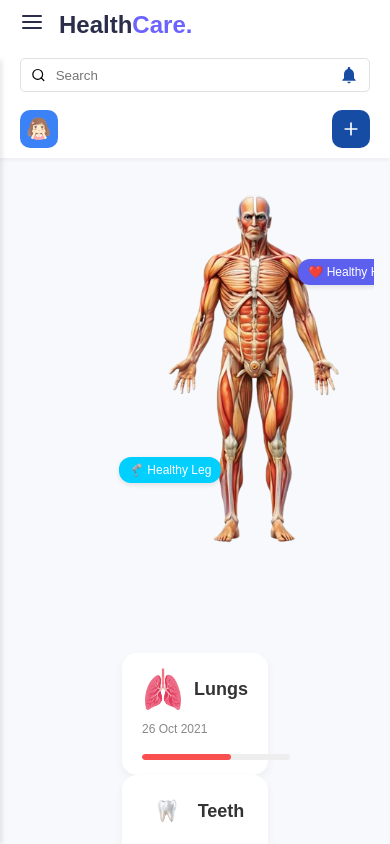
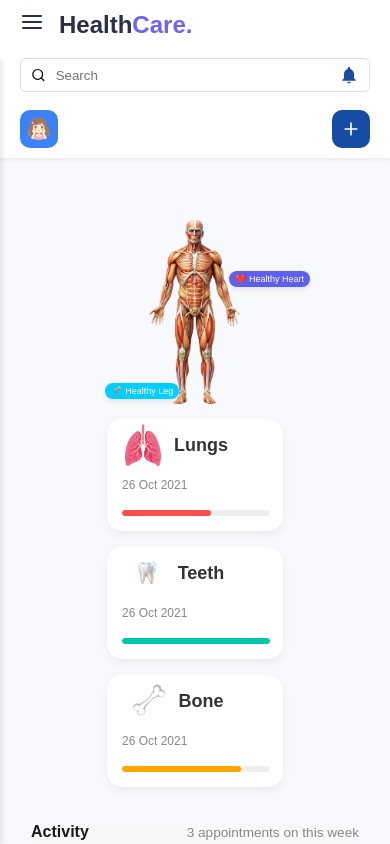
Before and after one commit to Dara18-bling/healthcare-dashboard, a React (Vite) app: page / in a window 390 px wide. Shown: the top 844 px of the page. Built offline with nearby package versions, Linux system fonts and the light colour scheme.

Commit message:
update helth status

```diff
--- a/src/components/DashboardMainContent/AnatomySection/AnatomySection.css
+++ b/src/components/DashboardMainContent/AnatomySection/AnatomySection.css
@@ -1,6 +1,6 @@
-.anatomy-container {
+/* .anatomy-container {
   position: relative;
-  width: 240px;
+  width: 230px;
 }
 
 .anatomy-img {
@@ -29,3 +29,82 @@
   background-color: #00cfff;
   color: white;
 }
+ */
+
+
+.anatomy-container {
+  position: relative;
+  width: 100%;
+  max-width: 230px;
+  margin: 15px; /* no auto centering */
+  overflow: visible;
+}
+
+.anatomy-img {
+  width: 100%;
+  transform: scale(1.4) translateY(20px);
+  transform-origin: top center;
+  display: block;
+}
+
+/* Indicator styles */
+.indicator {
+  position: absolute;
+  background: #fff;
+  padding: 6px 10px;
+  border-radius: 12px;
+  font-size: 12px;
+  box-shadow: 0 2px 5px rgba(0,0,0,0.1);
+  white-space: nowrap;
+  z-index: 2;
+}
+
+.heart {
+  top: 42%;
+  right: -35px; /* reduced to prevent right overflow */
+  background-color: #5d5fef;
+  color: white;
+}
+
+.leg {
+  bottom: -22%;
+  left: -6%;
+  background-color: #00cfff;
+  color: white;
+}
+
+/* Responsive: Tablet */
+@media (max-width: 768px) {
+  .anatomy-container {
+    max-width: 180px;
+  }
+
+  .anatomy-img {
+    transform: scale(1.3) translateY(15px);
+  }
+
+  .indicator {
+    font-size: 10px;
+    padding: 4px 8px;
+  }
+
+
+}
+
+/* Responsive: Mobile */
+@media (max-width: 480px) {
+  .anatomy-container {
+    max-width: 160px;
+  }
+
+  .anatomy-img {
+    transform: scale(1.2) translateY(10px);
+  }
+
+  .indicator {
+    font-size: 9px;
+    padding: 3px 6px;
+  }
+
+
+}
--- a/src/components/DashboardMainContent/DashboardMainContent/DashboardMainContent.css
+++ b/src/components/DashboardMainContent/DashboardMainContent/DashboardMainContent.css
@@ -2,7 +2,6 @@
   display: flex;
   flex: 1;
   gap: 20px;
-
   overflow-y: auto;
 }
 
--- a/src/components/DashboardMainContent/DashboardOverview/DashboardOverview.css
+++ b/src/components/DashboardMainContent/DashboardOverview/DashboardOverview.css
@@ -1,8 +1,11 @@
 .dashboard-overview {
   display: flex;
-  gap: 100px;
+  gap: 40px;
   flex-wrap: wrap;
+  align-items: flex-start;
+  justify-content: flex-start; /* <-- not space-between or center */
 }
+
 
 @media (max-width: 768px) {
   .dashboard-overview {
--- a/src/components/DashboardMainContent/HealthStatusCards/HealthStatusCards.css
+++ b/src/components/DashboardMainContent/HealthStatusCards/HealthStatusCards.css
@@ -1,6 +1,7 @@
 .health-card {
   background: white;
-  padding: 15px 20px;
+  padding: 5px 55px 15px 15px;
+  margin-bottom: 1rem;
   border-radius: 15px;
   box-shadow: 0 4px 10px rgba(0, 0, 0, 0.05);
   display: flex;
```
